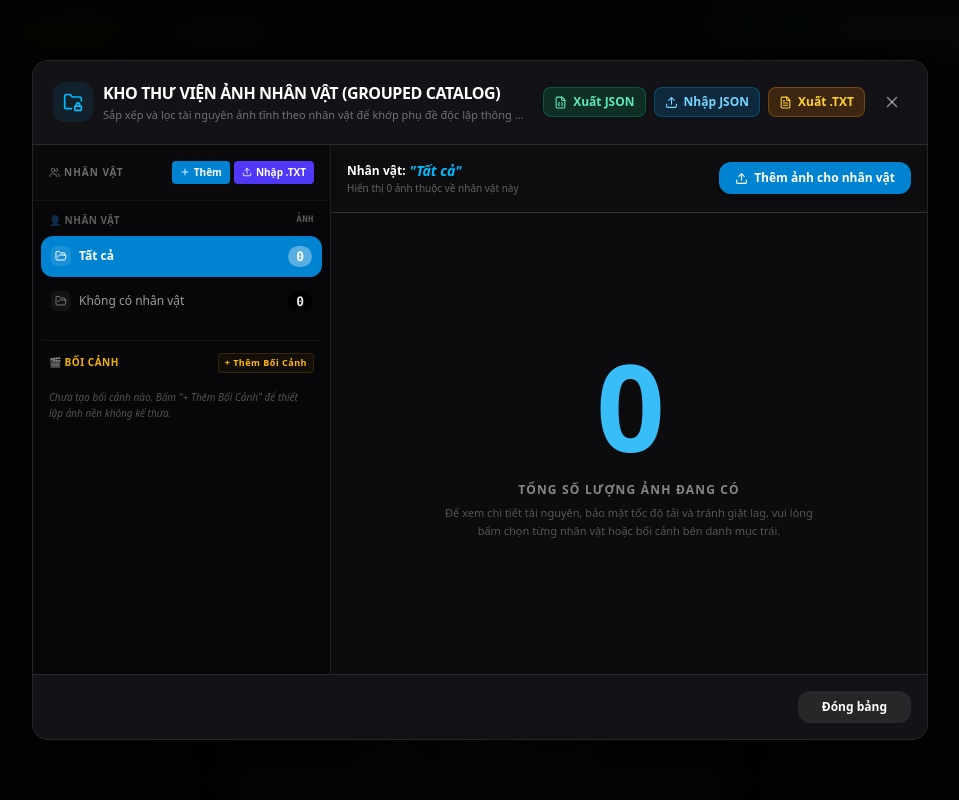
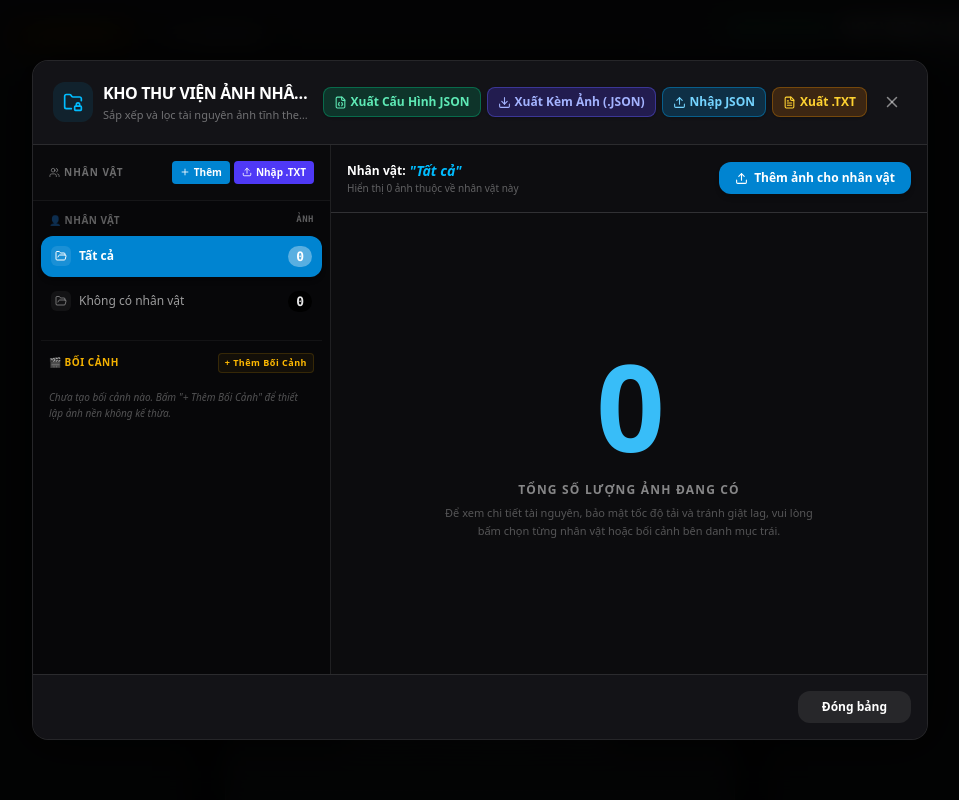
Before and after one commit to visitantemeister-eng/Ok-Pro, a React (Vite) app: page / in a window 1280 px wide. Both pictures are taken after a click on the button "Kho ảnh nhân vật". Shown: the top 800 px of the page, without its empty margins (160-1119 px from the left). Built offline with nearby package versions, Linux system fonts and the light colour scheme; a web font is replaced by a local one.

Commit message:
feat: add character configuration export feature
Split JSON export functionality into separate methods for exporting configuration data and full project data, allowing users to save character and background settings independently.

```diff
--- a/src/components/KhoAnhModal.tsx
+++ b/src/components/KhoAnhModal.tsx
@@ -736,8 +736,44 @@ export default function KhoAnhModal({
     URL.revokeObjectURL(url);
   };
 
-  const handleExportJson = async () => {
-    if (images.length === 0 && charactersList.filter(c => c !== 'Tất cả' && c !== 'Không có nhân vật').length === 0) {
+  const handleExportConfigJson = () => {
+    const validChars = charactersList.filter(
+      name => name !== 'Tất cả' && name !== 'Không có nhân vật'
+    );
+
+    if (validChars.length === 0 && backgroundNames.length === 0) {
+      alert('Chưa có nhân vật nào để xuất.');
+      return;
+    }
+
+    const exportData = {
+      version: 1,
+      type: 'vsync_characters_config',
+      exportDate: new Date().toISOString(),
+      totalCharacters: validChars.length,
+      characters: validChars,
+      backgroundNames: backgroundNames,
+      dictionary: rules
+    };
+
+    const jsonStr = JSON.stringify(exportData, null, 2);
+    const blob = new Blob([jsonStr], { type: 'application/json;charset=utf-8' });
+    const url = URL.createObjectURL(blob);
+    const a = document.createElement('a');
+    a.href = url;
+    a.download = `cau_hinh_nhan_vat_${new Date().toISOString().slice(0, 10)}.json`;
+    document.body.appendChild(a);
+    a.click();
+    document.body.removeChild(a);
+    URL.revokeObjectURL(url);
+  };
+
+  const handleExportFullJson = async () => {
+    const validChars = charactersList.filter(
+      name => name !== 'Tất cả' && name !== 'Không có nhân vật'
+    );
+
+    if (images.length === 0 && validChars.length === 0) {
       alert('Thư viện đang trống, chưa có nhân vật hay ảnh nào để xuất.');
       return;
     }
@@ -746,19 +782,34 @@ export default function KhoAnhModal({
     setExportJsonProgress({ current: 0, total: images.length });
 
     try {
-      // Convert all images to Base64
-      const imageRecords: {
-        id: string;
-        name: string;
-        path: string;
-        characterName?: string;
-        keywords: string[];
-        dataUrl: string;
-      }[] = [];
-
+      const characters = Array.from(
+        new Set([
+          ...createdEmptyChars,
+          ...images.map(img => img.characterName).filter(Boolean)
+        ])
+      ).filter(name => name !== 'Tất cả' && name !== 'Không có nhân vật') as string[];
+
+      // Use BlobPart streaming array to prevent "Invalid string length" V8 crash
+      const blobParts: BlobPart[] = [];
+      blobParts.push('{\n');
+      blobParts.push('  "version": 1,\n');
+      blobParts.push('  "type": "vsync_library_backup",\n');
+      blobParts.push(`  "exportDate": ${JSON.stringify(new Date().toISOString())},\n`);
+      blobParts.push(`  "totalCharacters": ${characters.length},\n`);
+      blobParts.push(`  "characters": ${JSON.stringify(characters)},\n`);
+      blobParts.push(`  "backgroundNames": ${JSON.stringify(backgroundNames)},\n`);
+      blobParts.push(`  "dictionary": ${JSON.stringify(rules)},\n`);
+      blobParts.push(`  "totalImages": ${images.length},\n`);
+      blobParts.push('  "images": [\n');
+
+      // Export images one by one directly into Blob parts to keep memory minimal
       for (let i = 0; i < images.length; i++) {
         const img = images[i];
-        setExportJsonProgress({ current: i + 1, total: images.length });
+        if (i % 20 === 0 || i === images.length - 1) {
+          setExportJsonProgress({ current: i + 1, total: images.length });
+          // Yield to main loop briefly so UI can repaint progress
+          await new Promise(r => setTimeout(r, 0));
+        }
 
         let dataUrl = '';
         if (img.file) {
@@ -766,7 +817,7 @@ export default function KhoAnhModal({
             const reader = new FileReader();
             reader.onload = (e) => resolve((e.target?.result as string) || '');
             reader.onerror = () => resolve('');
-            reader.readAsDataURL(img.file);
+            reader.readAsDataURL(img.file as File);
           });
         } else if (img.url) {
           try {
@@ -783,37 +834,23 @@ export default function KhoAnhModal({
           }
         }
 
-        imageRecords.push({
+        const imgRecord = {
           id: img.id,
           name: img.name,
           path: img.path,
           characterName: img.characterName,
           keywords: img.keywords || [],
           dataUrl
-        });
+        };
+
+        const itemStr = JSON.stringify(imgRecord);
+        const suffix = i === images.length - 1 ? '\n' : ',\n';
+        blobParts.push(`    ${itemStr}${suffix}`);
       }
 
-      const characters = Array.from(
-        new Set([
-          ...createdEmptyChars,
-          ...images.map(img => img.characterName).filter(Boolean)
-        ])
-      ).filter(name => name !== 'Tất cả' && name !== 'Không có nhân vật') as string[];
-
-      const exportData = {
-        version: 1,
-        type: 'vsync_library_backup',
-        exportDate: new Date().toISOString(),
-        totalImages: imageRecords.length,
-        totalCharacters: characters.length,
-        characters: characters,
-        backgroundNames: backgroundNames,
-        dictionary: rules,
-        images: imageRecords
-      };
-
-      const jsonStr = JSON.stringify(exportData, null, 2);
-      const blob = new Blob([jsonStr], { type: 'application/json;charset=utf-8' });
+      blobParts.push('  ]\n}');
+
+      const blob = new Blob(blobParts, { type: 'application/json;charset=utf-8' });
       const url = URL.createObjectURL(blob);
       const a = document.createElement('a');
       a.href = url;
@@ -1089,7 +1126,7 @@ export default function KhoAnhModal({
           </div>
 
           {/* Quick Action Tools: JSON & TXT Import/Export */}
-          <div className="flex items-center gap-2 shrink-0">
+          <div className="flex items-center gap-1.5 shrink-0 flex-wrap">
             <input
               type="file"
               ref={jsonFileInputRef}
@@ -1098,36 +1135,50 @@ export default function KhoAnhModal({
               onChange={handleImportJson}
             />
 
+            {/* Export Config JSON (Lightweight, instant, best for transferring characters + keywords) */}
             <button
               type="button"
-              onClick={handleExportJson}
+              onClick={handleExportConfigJson}
+              className="flex items-center gap-1 px-2.5 py-1.5 bg-emerald-600/25 hover:bg-emerald-600/40 border border-emerald-500/40 text-emerald-300 text-xs font-bold rounded-lg transition-all active:scale-95 shadow-sm"
+              title="Xuất nhanh Danh sách Nhân vật & Từ khóa phụ đề (file .JSON nhẹ, chuyển sang máy khác chỉ 1 click)"
+            >
+              <FileJson size={13} />
+              <span>Xuất Cấu Hình JSON</span>
+            </button>
+
+            {/* Export Full JSON with Images (Uses streaming chunks to prevent memory crashes) */}
+            <button
+              type="button"
+              onClick={handleExportFullJson}
               disabled={isExportingJson}
-              className="flex items-center gap-1.5 px-2.5 py-1.5 bg-emerald-600/20 hover:bg-emerald-600/30 border border-emerald-500/30 text-emerald-300 text-xs font-bold rounded-lg transition-all active:scale-95 shadow-sm"
-              title="Xuất toàn bộ kho ảnh & nhân vật ra file JSON để sao lưu hoặc chuyển sang máy khác"
+              className="flex items-center gap-1 px-2.5 py-1.5 bg-indigo-600/25 hover:bg-indigo-600/40 border border-indigo-500/40 text-indigo-300 text-xs font-bold rounded-lg transition-all active:scale-95 shadow-sm"
+              title="Xuất toàn bộ Thư viện bao gồm cả file ảnh Base64 (dùng công nghệ Blob Stream chống quá tải bộ nhớ)"
             >
-              {isExportingJson ? <Loader2 size={13} className="animate-spin" /> : <FileJson size={13} />}
-              {isExportingJson ? `Đang xuất ${exportJsonProgress?.current}/${exportJsonProgress?.total}...` : 'Xuất JSON'}
+              {isExportingJson ? <Loader2 size={13} className="animate-spin" /> : <Download size={13} />}
+              <span>{isExportingJson ? `Đang xuất ${exportJsonProgress?.current}/${exportJsonProgress?.total}...` : 'Xuất Kèm Ảnh (.JSON)'}</span>
             </button>
 
+            {/* Import JSON (Supports both config JSON and full backup JSON) */}
             <button
               type="button"
               onClick={() => jsonFileInputRef.current?.click()}
               disabled={isImportingJson}
-              className="flex items-center gap-1.5 px-2.5 py-1.5 bg-sky-600/20 hover:bg-sky-600/30 border border-sky-500/30 text-sky-300 text-xs font-bold rounded-lg transition-all active:scale-95 shadow-sm"
-              title="Nhập toàn bộ kho ảnh & nhân vật từ file JSON đã lưu"
+              className="flex items-center gap-1 px-2.5 py-1.5 bg-sky-600/25 hover:bg-sky-600/40 border border-sky-500/40 text-sky-300 text-xs font-bold rounded-lg transition-all active:scale-95 shadow-sm"
+              title="Nhập toàn bộ cấu hình nhân vật, từ khóa hoặc ảnh từ file JSON"
             >
               {isImportingJson ? <Loader2 size={13} className="animate-spin" /> : <Upload size={13} />}
-              {isImportingJson ? `Đang nhập ${importJsonProgress?.current}/${importJsonProgress?.total}...` : 'Nhập JSON'}
+              <span>{isImportingJson ? `Đang nhập ${importJsonProgress?.current}/${importJsonProgress?.total}...` : 'Nhập JSON'}</span>
             </button>
 
+            {/* Export TXT */}
             <button
               type="button"
               onClick={handleExportTxt}
-              className="hidden sm:flex items-center gap-1.5 px-2.5 py-1.5 bg-amber-600/20 hover:bg-amber-600/30 border border-amber-500/30 text-amber-300 text-xs font-bold rounded-lg transition-all active:scale-95 shadow-sm"
+              className="hidden lg:flex items-center gap-1 px-2.5 py-1.5 bg-amber-600/20 hover:bg-amber-600/30 border border-amber-500/30 text-amber-300 text-xs font-bold rounded-lg transition-all active:scale-95 shadow-sm"
               title="Xuất danh sách nhân vật & từ khóa ra file .TXT"
             >
               <FileText size={13} />
-              Xuất .TXT
+              <span>Xuất .TXT</span>
             </button>
 
             <button
```
